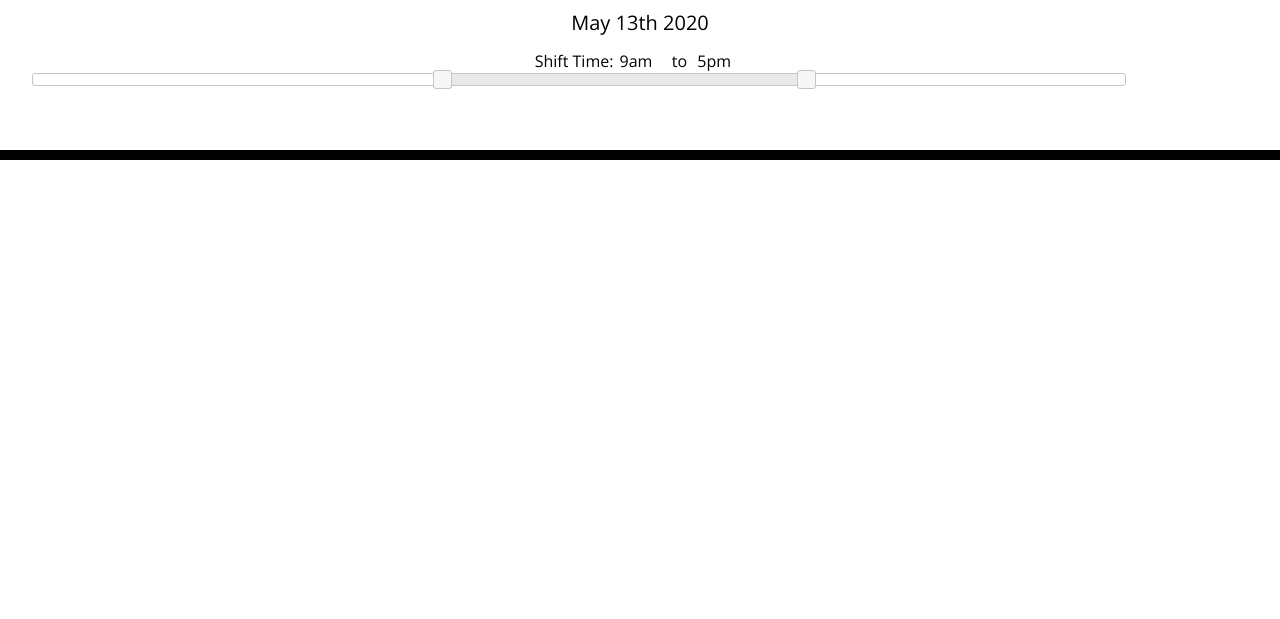
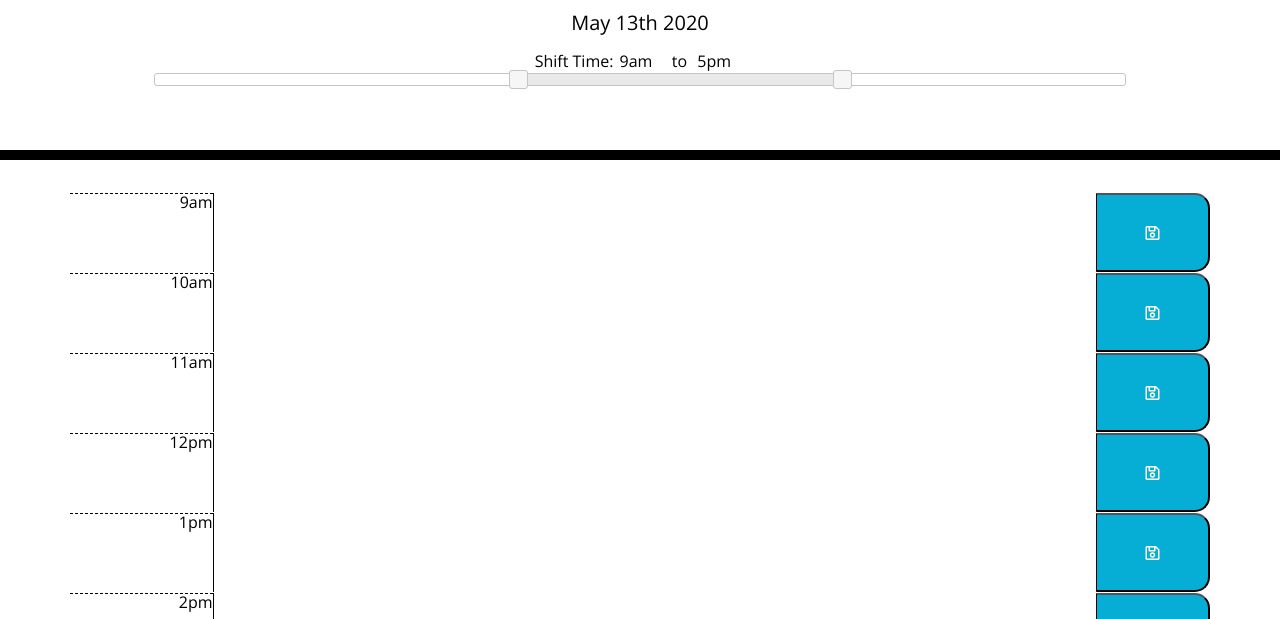
Before and after one commit to shmoesolid/Day-Planner, a plain HTML site: page index.html in a window 1280 px wide. Shown: the part 181-800 px from the top of the page. Drawn offline with nearby package versions, Linux system fonts and the light colour scheme.

Commit message:
adding more functionality..

```diff
--- a/index.html
+++ b/index.html
@@ -34,13 +34,13 @@
       <p id="currentDay" class="lead"></p>
       <section>
           Shift Time: <input type="text" id="timeStart" style="border:0;width:50px;text-justify:auto;" readonly />&nbsp;to&nbsp;
-          <input type="text" id="timeEnd" style="border:0;width:50px;" readonly />
-          <div id="slider-range" style="width:90%;"></div>
+          <input type="text" id="timeEnd" style="border:0;width:50px;" readonly /><br />
+          <div id="slider-range"></div>
       </section>
     </header>
-    <div class="container">
-      <!-- Timeblocks go here -->
-    </div>
+
+    <!-- dynamic time blocks container-->
+    <div id="timeContainer" class="container" ></div>
 
     <!-- script sources -->
     <script src="https://code.jquery.com/jquery-3.4.1.min.js"></script>
--- a/scripts/func.js
+++ b/scripts/func.js
@@ -1,5 +1,38 @@
-// setup functions for saving and getting local timeslot
 
+/////////////////////////////////////////////////////////////////////////
+/** loads obj from local storage from unique name (default obj if null)
+ *
+ * @param {string} storageName
+ * @param {obj} defaultObj
+ */
+function loadStorageVars(storageName, defaultObj)
+{
+    // attempt to load vars
+    var vars = JSON.parse(localStorage.getItem(storageName));
+
+    // no vars, return our default
+    if ( vars === null ) return defaultObj;
+
+    // we have something, return vars
+    return vars;
+}
+
+/////////////////////////////////////////////////////////////////////////
+/** saves obj into local storage by unique name
+ *
+ * @param {string} storageName
+ * @param {obj} obj
+ */
+function saveStorageVars(storageName, obj)
+{
+    localStorage.setItem(storageName, JSON.stringify(obj));
+}
+
+/////////////////////////////////////////////////////////////////////////
+/** converts 24 hour time number only string to 12 hour am/pm
+ *
+ * @param {string} number
+ */
 function _convertTo12Hour(number)
 {
     // setup return array
@@ -8,7 +41,7 @@ function _convertTo12Hour(number)
     // error if not a number
     if (isNaN(array[0])) return false;
 
-    // convert to standard, but don't set if we are at 24 (below handles this)
+    // convert to standard with period change
     if (array[0] > 11 && array[0] < 24)
     {
         array[0] -= 12;
@@ -16,9 +49,82 @@ function _convertTo12Hour(number)
     }
 
     // correct 0 and 24 results
-    if (array[0] == 0 || array[0] == 24)
-        array[0] = 12;
+    if (array[0] == 0 || array[0] == 24) array[0] = 12;
 
     // return array
     return array;
 }
+
+/////////////////////////////////////////////////////////////////////////
+/** creates time slot row from index
+ *
+ * @param {int} index
+ * @param {bool} insertBefore
+ */
+function createTimeslot(index, insertBefore = false)
+{
+    // get converted time data from index
+    var timeData = _convertTo12Hour(index);
+
+    // create section element
+    var slot = $("<section>");
+
+    // setup whole slot
+    slot.addClass("row");
+    slot.attr("id", index);
+
+    // setup hour column
+    var hourCol = $("<div>");
+    hourCol.addClass("hour");
+    hourCol.text(timeData[0] + timeData[1]);
+    slot.append(hourCol);
+
+    // setup text area column
+    var areaCol = $("<textarea>")
+    slot.append(areaCol);
+
+    // setup save button
+    var saveCol = $("<button>");
+    saveCol.addClass("saveBtn far fa-save");
+    slot.append(saveCol);
+
+    // append and prepend our slot to time container
+    if (insertBefore) containerElm.prepend(slot);
+    else containerElm.append(slot);
+
+    // return our textarea col
+    // might return whole slot later, not needed currently
+    return areaCol;
+}
+
+/////////////////////////////////////////////////////////////////////////
+/** removes time slot 'row' by index
+ *
+ * @param {int} index
+ */
+function removeTimeslot(index)
+{
+    // simple enough
+    $(index).remove();
+}
+
+/////////////////////////////////////////////////////////////////////////
+/** does initial load of all the timeslots per the timeframe
+ *
+ */
+function initTimeslots()
+{
+    // go through all our time slots
+    for (let i = 0; i < 25; i++)
+    {
+        // check if within our time
+        if (i >= storage.timeStart && i <= storage.timeEnd)
+        {
+            // create the slot
+            var textarea = createTimeslot(i);
+
+            // add text if we have anything
+            textarea.text( (storage.timeSlots[i]) ? storage.timeSlots[i] : "" );
+        }
+    }
+}
--- a/scripts/script.js
+++ b/scripts/script.js
@@ -1,38 +1,50 @@
 
-// setup storage object for saving/loading data
+// setup unique local save/load namespace
+const SAVE_NAME = "SK_DAY_PLANNER";
+
+// get current date/time
+var now = moment();
+
+// setup default storage object for saving/loading data
 var storage =
 {
     timeSlots: new Array(25), // 25 indexes for 0 to 24 indicating our hours in military
-    timeStart: 9,
-    timeEnd: 17
+    timeStart: 9, // 9am
+    timeEnd: 17, // 5pm
+    date: now // this date is for comparison of storage to now
 };
+
+// attempt to load from storage
+storage = loadStorageVars(SAVE_NAME, storage);
 
 // element references
 var currentDayElm = $('#currentDay');
-var containerElm = $('#container');
+var containerElm = $('#timeContainer');
 var timeStartElm = $('#timeStart');
 var timeEndElm = $('#timeEnd');
 var timeSliderElm = $('#slider-range');
 
-// planner time range slider/input setup
+// planner time range (jquery ui) slider/input setup
 timeSliderElm.slider
 ({
     // set properties
     range: true,
-    min: 0,
-    max: 24,
+    min: 0, max: 24,
     values: [ storage.timeStart, storage.timeEnd ],
 
     // setup event for setting inputs when slider changes
     slide: function( event, ui )
     {
+        // get time conversion data
         var startValue = _convertTo12Hour(ui.values[ 0 ]);
         var endValue = _convertTo12Hour(ui.values[ 1 ]);
 
+        // set display input values utilizing data
         timeStartElm.val(startValue[0] + startValue[1]);
         timeEndElm.val(endValue[0] + endValue[1]);
 
-        // adjust timeslots
+        // adjust timeslots here
+        // TODO..
     }
 });
 
@@ -42,25 +54,24 @@ var endValue = _convertTo12Hour(timeSliderElm.slider("values", 1 ));
 timeStartElm.val( startValue[0] + startValue[1] );
 timeEndElm.val( endValue[0] + endValue[1] );
 
-// get current date/time
-var now = moment();
-
-// format current day and display
+// format current day and display for header
 currentDayElm.text(now.format("MMMM Do YYYY"));
 
 //console.log(now.format("H")); // returns current time in 24 hour format without leading 0
 //console.log(_convertTo12Hour(now.format("H")));
 
-// setup event for changing time within start/end time inputs to have slider match
-// TODO..
+initTimeslots();
 
-// loads up schedule
-function loadSchedule()
+// setup listener for save button(s)
+$(".saveBtn").on("click", function()
 {
-    for (let i = 0; i < 25; i++)
-    {
+    // get parent aka time slot
+    var parent = $(this).parent();
 
+    // get time slot index from parent id of button
+    var timeIndex = parent.attr('id');
 
-
-    }
-}
+    // ..
+    // parent
+    // storage.timeSlots[ timeIndex ] =
+});
--- a/style.css
+++ b/style.css
@@ -4,21 +4,28 @@ body {
   line-height: 1;
 }
 
-textarea{
+textarea {
   background: transparent;
   border: none;
   resize: none;
-  color: #000000;
+  color: #000;
   border-left: 1px solid black;
   padding: 10px;
+  width: 77.5%;
 }
 
 .jumbotron {
   text-align: center;
   background-color: transparent;
-  color: black;
+  color: #000;
   border-radius: 0;
-  border-bottom: 10px solid black;
+  border-bottom: 10px solid #000;
+}
+
+#slider-range
+{
+  width:80%;
+  margin:auto;
 }
 
 .description{
@@ -33,13 +40,15 @@ textarea{
 .row {
   white-space: pre-wrap;
   height: 80px;
-  border-top: 1px solid white;;
+  border-top: 1px solid white;
 }
 
 .hour {
   background-color: #ffffff;
   color: #000000;
   border-top: 1px dashed #000000;
+  width: 12.5%;
+  text-align: right;
 }
 
 .past {
@@ -63,6 +72,7 @@ textarea{
   border-bottom-right-radius: 15px;
   background-color: #06AED5;
   color: white;
+  widtH: 10%;
 }
 
 .saveBtn i:hover {
```
